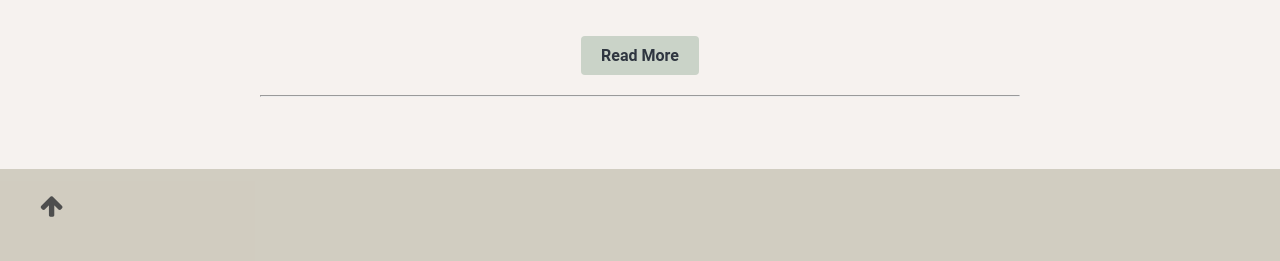
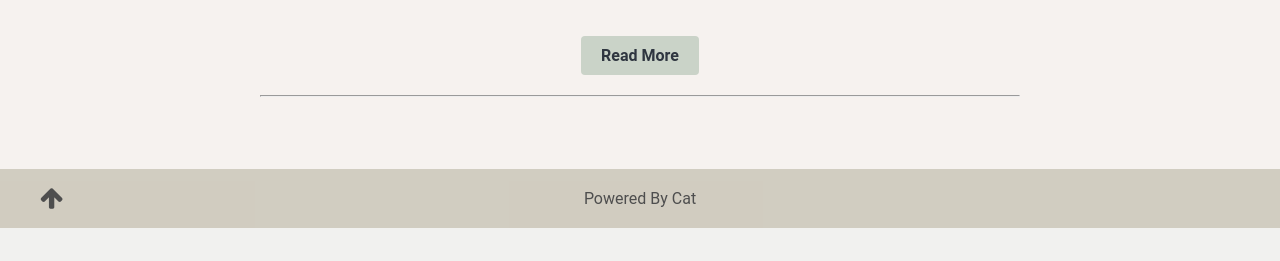
Before and after one commit to JustMrNone/CoderTheCaT, a Django app: page / in a window 1280 px wide. Shown: the part 2106-2367 px from the top of the page. After the commit the page ends 2334 px from the top, so only its background shows below. Run offline with Django 5.2, Linux system fonts and the light colour scheme; some libraries are stand-ins or nearby versions; some web fonts are replaced.

Commit message:
"Updated CSS styles for footer and rearranged HTML structure in layout.html"

```diff
--- a/main/static/main/css/style.css
+++ b/main/static/main/css/style.css
@@ -276,30 +276,45 @@ body {
   text-align: center;
   opacity: 98%;
 }
-.arrowcontainer {
-  position: relative; /* Ensure the container is positioned relative */
-  height: 6.5vh; /* Optional: Set the height of the container */
+.footer-content {
+  display: flex; /* Use flexbox to align items horizontally */
+  width: 100%; /* Take full width of the container */
+  align-items: center; /* Center items vertically */
+  position: relative;
 }
 
-/* Arrow up element positioned in the bottom left corner */
+.arrowcontainer {
+  position: absolute; /* Position absolutely within the footer-content */
+  left: 20px; /* Distance from the left side of the container */
+}
+
+.text-container {
+  flex-grow: 1; /* Take remaining space to center the text */
+  display: flex;
+  justify-content: center; /* Center the text horizontally */
+}
+
+.text-container p {
+  margin: 0; /* Remove default margin */
+  text-align: center; /* Center the paragraph text */
+}
+
 .arrowup {
-  position: absolute;
-  bottom: 20px; /* Distance from the bottom of the container */
-  left: 20px; /* Distance from the left side of the container */
-  /* Additional styles */
-  margin-left: 0; /* Reset margin-left if it was set elsewhere */
   transition: transform 0.3s ease;
   color: #4b4b4b;
   font-size: 25px;
 }
+
 .arrowup a {
   color: inherit; /* Ensure link inherits color from .arrowup */
   text-decoration: none; /* Remove underline from link */
 }
+
 .arrowup a:visited {
   color: inherit; /* Make sure visited link doesn't change color */
 }
-.arrowup:hover{
+
+.arrowup:hover {
   transform: scale(1.3);
 }
 .switch {
--- a/main/templates/main/layout.html
+++ b/main/templates/main/layout.html
@@ -151,14 +151,18 @@
         </main>
 
 
-
         <footer class="page-footer">
+            <div class="footer-content">
                 <div class="arrowcontainer">
                     <!-- Arrow up element -->
                     <div class="arrowup">
                         <a href="#top" title="Go Up">
                             <i class="fa fa-arrow-up"></i>
                         </a>
+                    </div>
+                </div>
+                <div class="text-container">
+                    <p> Powered By Cat</p>
                 </div>
             </div>
             {% block footer %}
```
Lines whose indentation alone changed are shown as unchanged.
